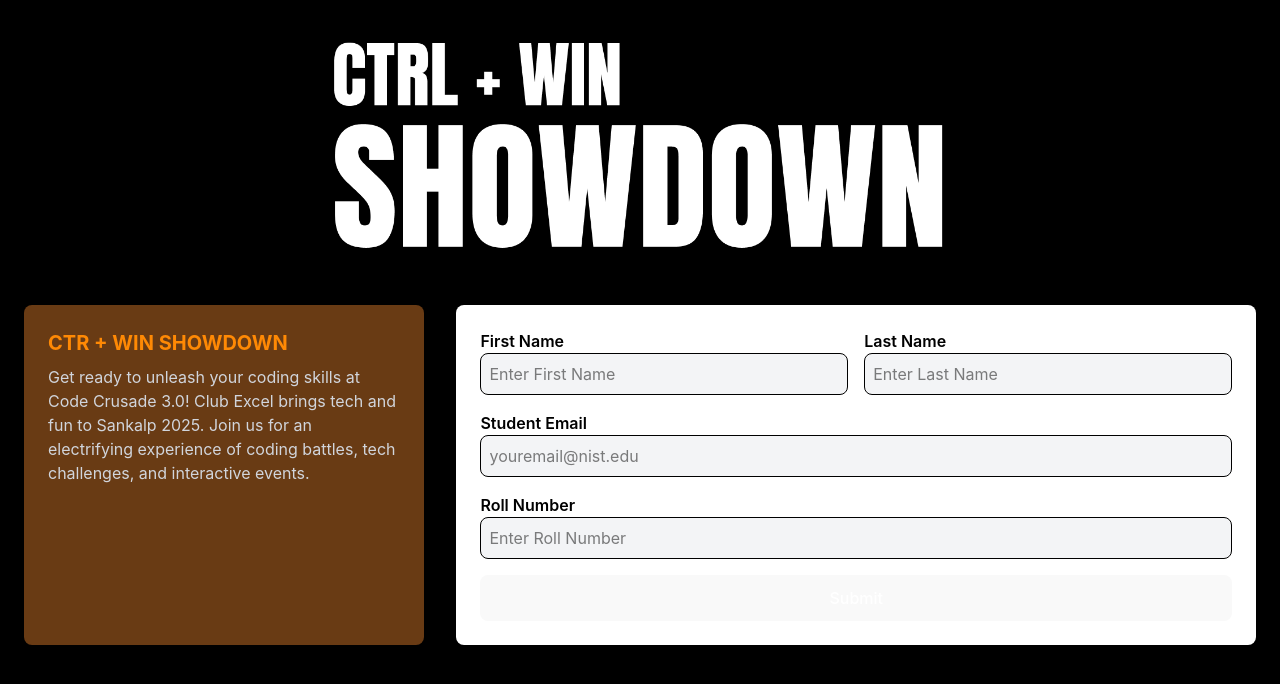
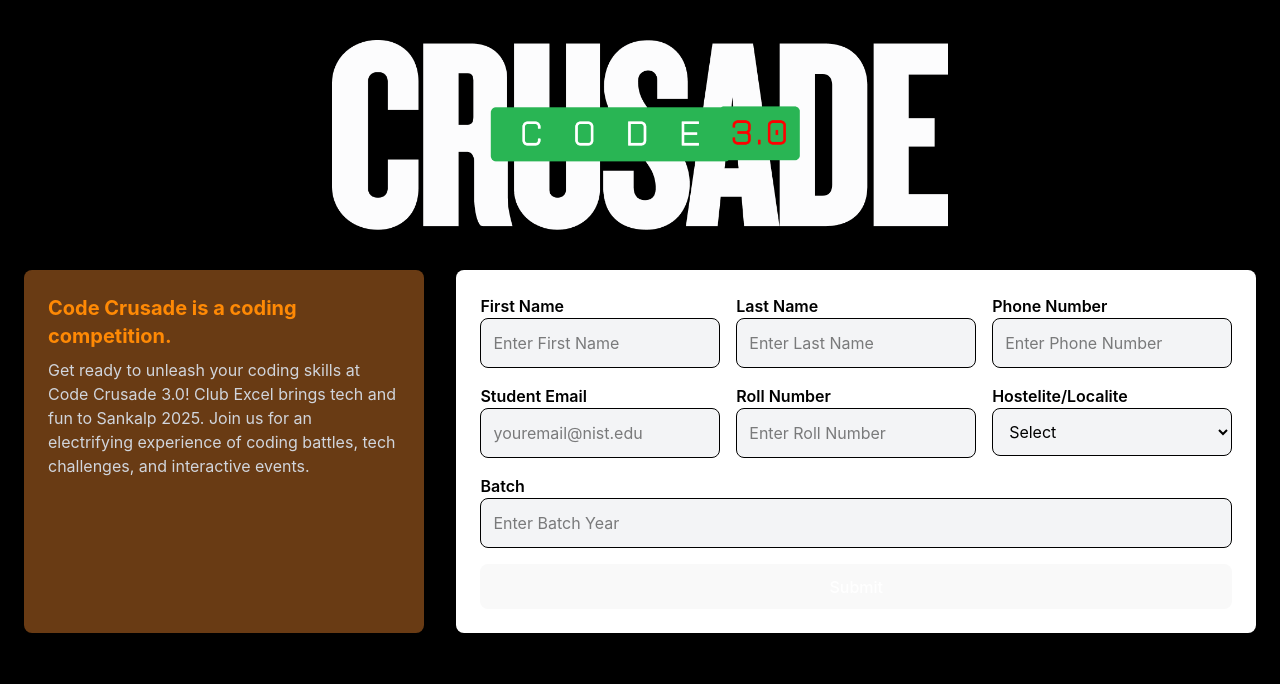
Before and after one commit to Ren1sha/Sankalp, a React (Vite) app: page /register2 in a window 1280 px wide. Shown: the top 684 px of the page. Built offline with nearby package versions, Linux system fonts and the light colour scheme.

Commit message:
Update register2.jsx

```diff
--- a/src/register2.jsx
+++ b/src/register2.jsx
@@ -2,26 +2,22 @@ import React from "react";
 
 const Register = () => {
   return (
-    <div className="h-screen w-screen overflow-auto flex flex-col items-center bg-black text-white px-6 py-10">
-
-
-
-
+    <div className="min-h-screen w-screen overflow-hidden flex flex-col items-center bg-black text-white px-6 py-10">
       {/* Header Image */}
       <div className="w-full flex justify-center">
         <img
-          src="/components/Group 124.png"
-          alt="ctr + win showdown"
-          className="max-w-full md:w-2/3 lg:w-1/2 h-auto mx-auto -mt-5"
+          src="/components/Group 16.png"
+          alt="Code Crusade 3.0"
+          className="max-w-full md:w-2/3 lg:w-1/2 h-auto mx-auto"
         />
       </div>
 
       {/* Content Section */}
-      <div className="container mx-auto flex flex-col md:flex-row gap-8 mt-3 w-full -pt-10">
+      <div className="container mx-auto flex flex-col md:flex-row gap-8 mt-10 w-full">
         {/* Left Section - Event Info */}
         <div className="bg-[#693B14] text-white p-6 rounded-lg shadow-lg w-full md:w-1/3">
           <h2 className="text-xl font-bold text-orange-400">
-            CTR + WIN SHOWDOWN
+            Code Crusade is a coding competition.
           </h2>
           <p className="mt-2 text-gray-300">
             Get ready to unleash your coding skills at Code Crusade 3.0! Club
@@ -34,44 +30,74 @@ const Register = () => {
         {/* Right Section - Registration Form */}
         <div className="bg-white text-black p-6 rounded-lg shadow-lg w-full md:w-2/3">
           <form className="space-y-4">
-            <div className="flex flex-col md:flex-row gap-4">
-              <div className="flex-1">
-                <label className="block font-semibold">First Name</label>
+            <div className="grid grid-cols-1 sm:grid-cols-2 lg:grid-cols-3 gap-4 w-full">
+              <div>
+                <label htmlFor="firstName" className="block font-semibold">First Name</label>
                 <input
+                  id="firstName"
                   type="text"
                   placeholder="Enter First Name"
-                  className="w-full p-2 border rounded-lg bg-gray-100"
+                  className="w-full p-3 border rounded-lg bg-gray-100"
                 />
               </div>
-              <div className="flex-1">
-                <label className="block font-semibold">Last Name</label>
+              <div>
+                <label htmlFor="lastName" className="block font-semibold">Last Name</label>
                 <input
+                  id="lastName"
                   type="text"
                   placeholder="Enter Last Name"
-                  className="w-full p-2 border rounded-lg bg-gray-100"
+                  className="w-full p-3 border rounded-lg bg-gray-100"
+                />
+              </div>
+              <div>
+                <label htmlFor="phone" className="block font-semibold">Phone Number</label>
+                <input
+                  id="phone"
+                  type="tel"
+                  placeholder="Enter Phone Number"
+                  className="w-full p-3 border rounded-lg bg-gray-100"
+                />
+              </div>
+              <div>
+                <label htmlFor="email" className="block font-semibold">Student Email</label>
+                <input
+                  id="email"
+                  type="email"
+                  placeholder="youremail@nist.edu"
+                  className="w-full p-3 border rounded-lg bg-gray-100"
+                />
+              </div>
+              <div>
+                <label htmlFor="rollNumber" className="block font-semibold">Roll Number</label>
+                <input
+                  id="rollNumber"
+                  type="text"
+                  placeholder="Enter Roll Number"
+                  className="w-full p-3 border rounded-lg bg-gray-100"
+                />
+              </div>
+              <div>
+                <label htmlFor="hostelLocal" className="block font-semibold">Hostelite/Localite</label>
+                <select
+                  id="hostelLocal"
+                  className="w-full p-3 border rounded-lg bg-gray-100"
+                >
+                  <option value="">Select</option>
+                  <option value="hostelite">Hostelite</option>
+                  <option value="localite">Localite</option>
+                </select>
+              </div>
+              <div className="lg:col-span-3">
+                <label htmlFor="batch" className="block font-semibold">Batch</label>
+                <input
+                  id="batch"
+                  type="text"
+                  placeholder="Enter Batch Year"
+                  className="w-full p-3 border rounded-lg bg-gray-100"
                 />
               </div>
             </div>
-
-            <div>
-              <label className="block font-semibold">Student Email</label>
-              <input
-                type="email"
-                placeholder="youremail@nist.edu"
-                className="w-full p-2 border rounded-lg bg-gray-100"
-              />
-            </div>
-
-            <div>
-              <label className="block font-semibold">Roll Number</label>
-              <input
-                type="text"
-                placeholder="Enter Roll Number"
-                className="w-full p-2 border rounded-lg bg-gray-100"
-              />
-            </div>
-
-            <button className="w-full bg-orange-500 text-white py-2 rounded-lg font-bold hover:bg-orange-600 transition">
+            <button className="w-full bg-orange-500 text-white py-3 rounded-lg font-bold hover:bg-orange-600 transition-all duration-300">
               Submit
             </button>
           </form>
```
